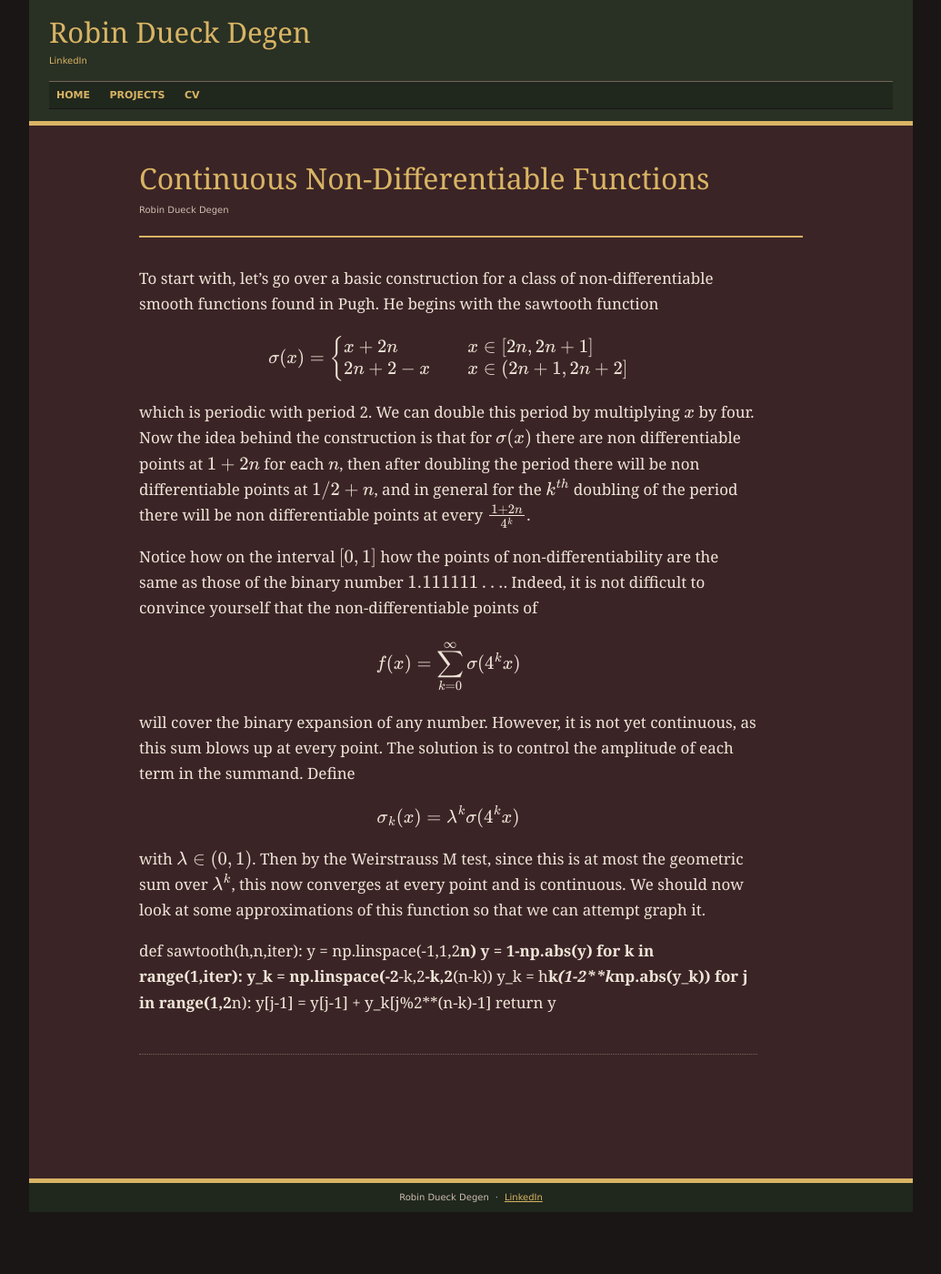
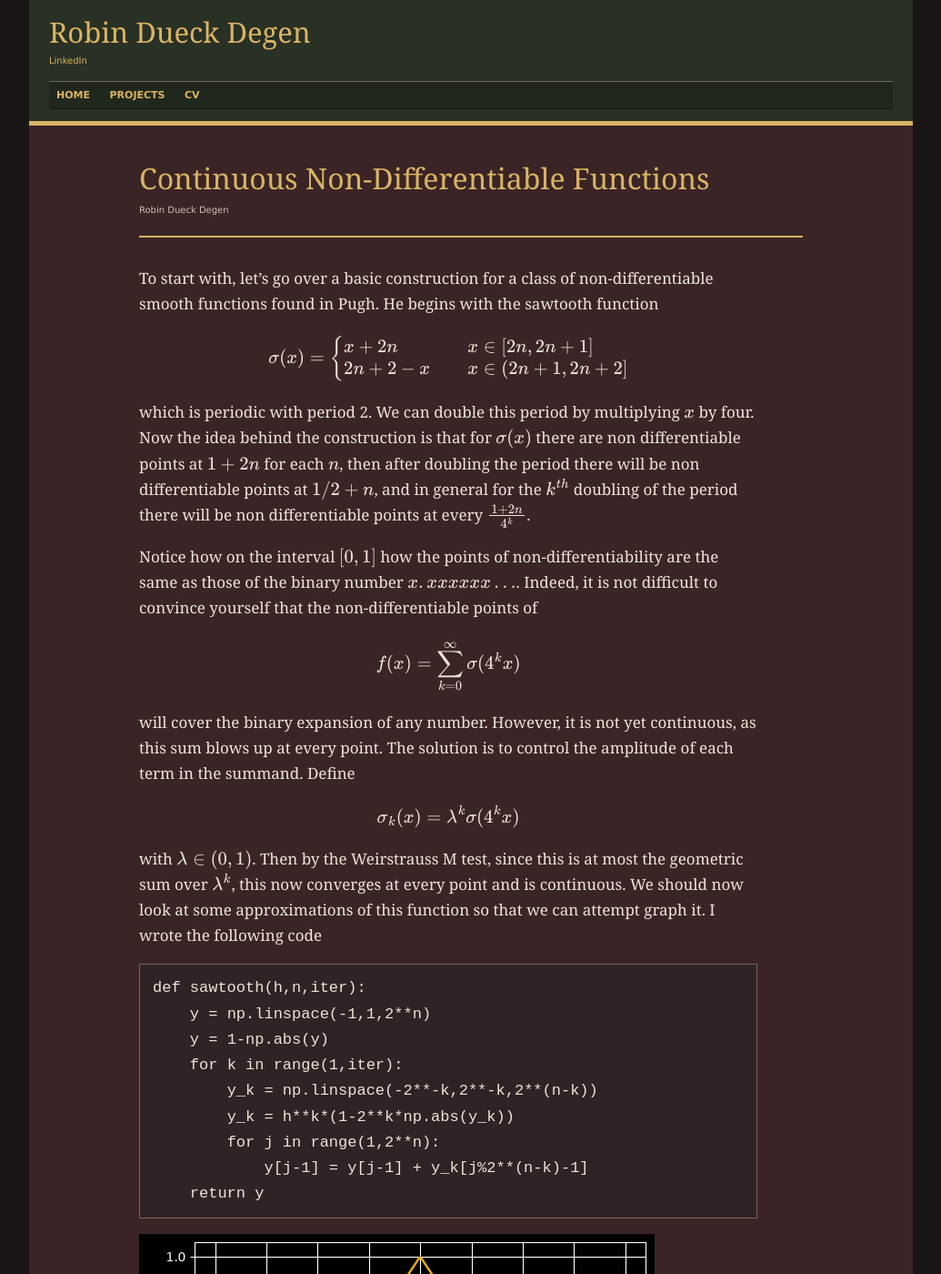
Before and after one commit to 8ts5bgytc8-cyber/robindueckdegen.com, a Jekyll site: the page built from _notes/SmoothNonDifferentiableFunctions.md, in a window 1280 px wide and 1400 px high. Shown: the whole window at 91% size, without its empty margins (122-1157 px from the left). Built offline with Jekyll 4.4.1, drawn with Linux system fonts in a browser that asks for light colours.

Commit message:
Changes to blog post, added a figure and some code.

````diff
--- a/_notes/SmoothNonDifferentiableFunctions.md
+++ b/_notes/SmoothNonDifferentiableFunctions.md
@@ -20,7 +20,7 @@
 
  <!--should plot the discontinuities for 0,1 here-->
 
-Notice how on the interval $[0,1]$ how the points of non-differentiability are the same as those of the binary number $1.111111\ldots$. Indeed, it is not difficult to convince yourself that the non-differentiable points of
+Notice how on the interval $[0,1]$ how the points of non-differentiability are the same as those of the binary number $x.xxxxxx\ldots$. Indeed, it is not difficult to convince yourself that the non-differentiable points of
 
 $$
 f(x) = \sum_{k=0}^\infty \sigma(4^kx)
@@ -32,8 +32,9 @@
 \sigma_k(x)= \lambda^k \sigma(4^kx)
 $$
 
-with $\lambda\in(0,1)$. Then by the Weirstrauss M test, since this is at most the geometric sum over $\lambda^k$, this now converges at every point and is continuous. We should now look at some approximations of this function so that we can attempt graph it.
+with $\lambda\in(0,1)$. Then by the Weirstrauss M test, since this is at most the geometric sum over $\lambda^k$, this now converges at every point and is continuous. We should now look at some approximations of this function so that we can attempt graph it. I wrote the following code
 
+```python
 def sawtooth(h,n,iter):
     y = np.linspace(-1,1,2**n)
     y = 1-np.abs(y)
@@ -43,3 +44,7 @@
         for j in range(1,2**n):
             y[j-1] = y[j-1] + y_k[j%2**(n-k)-1]
     return y
+```
+
+
+![Test]({{ '/assets/images/ContinuousNonDifferentiableFunctions/figure1.png' }})
````
Also changed, not shown: assets/Images/ContinuousNonDifferentiableFunctions/figure1.png (added), 8 other files.
